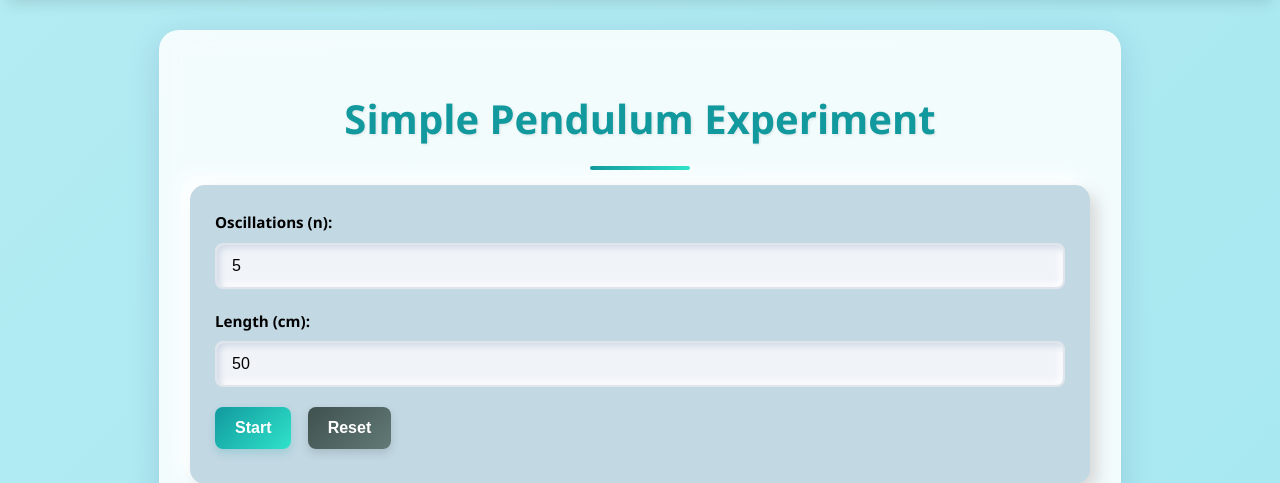
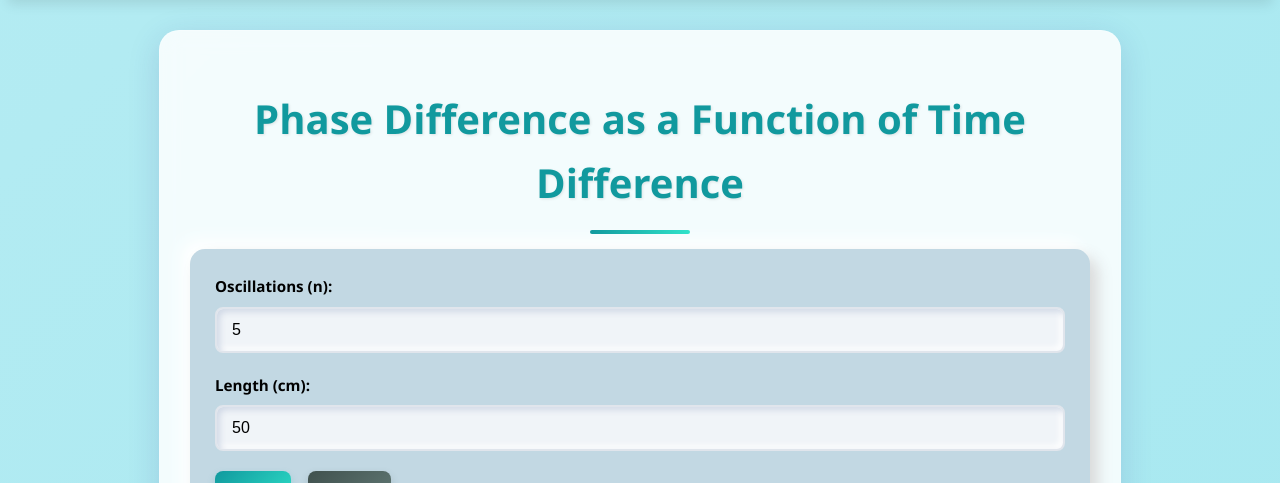
Before and after one commit to Piyush-ouch/vlab-flask, a Flask app: page / in a window 1280 px wide. Shown: the part 84-567 px from the top of the page. Run offline with Flask 3, Linux system fonts and the light colour scheme.

Commit message:
Update index.html

```diff
--- a/templates/index.html
+++ b/templates/index.html
@@ -104,7 +104,7 @@
 
     <div class="particles"></div>
     <div class="container">
-        <h1>Simple Pendulum Experiment</h1>
+        <h1>Phase Difference as a Function of Time Difference</h1>
 
         <div class="control-panel">
             <div class="input-group">
```
